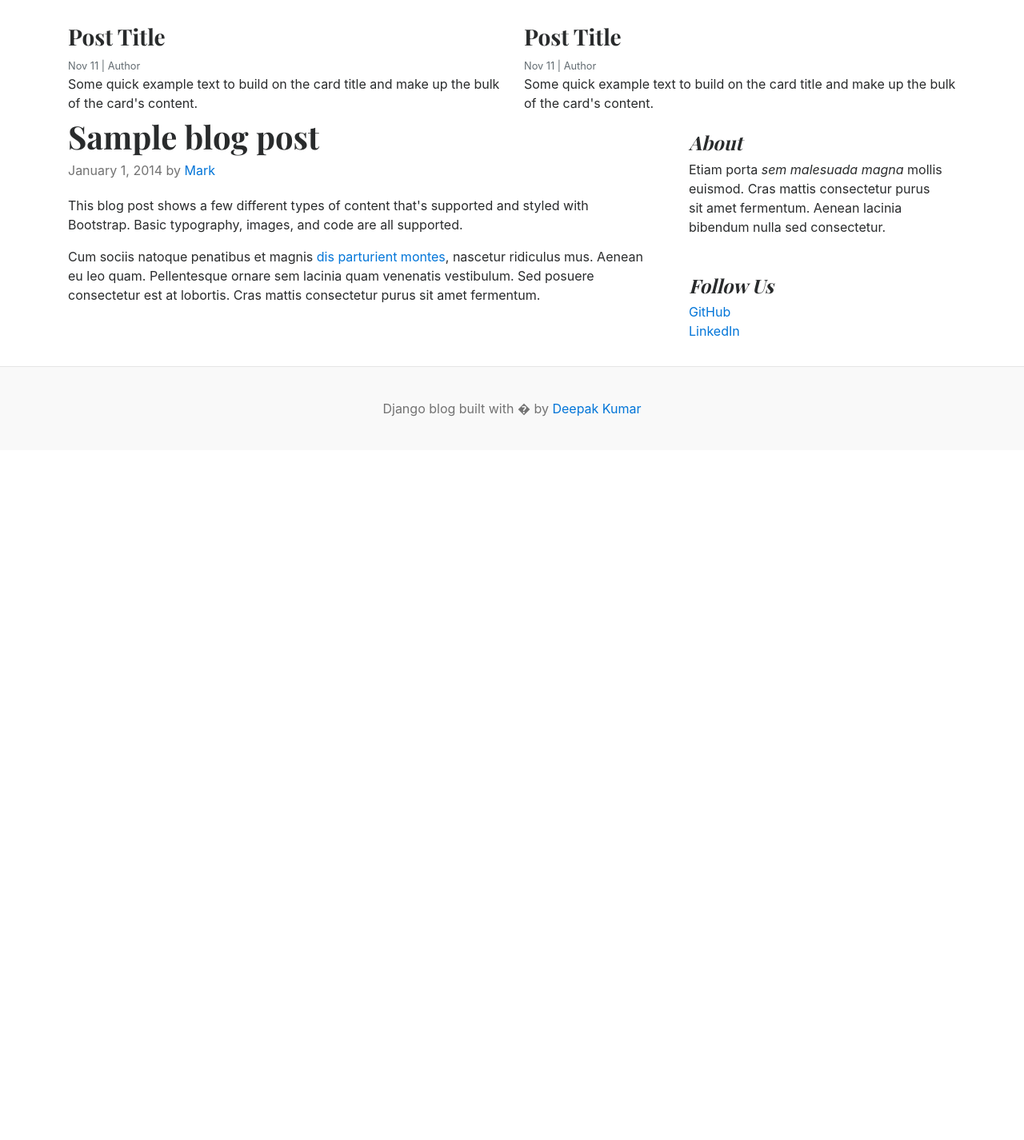
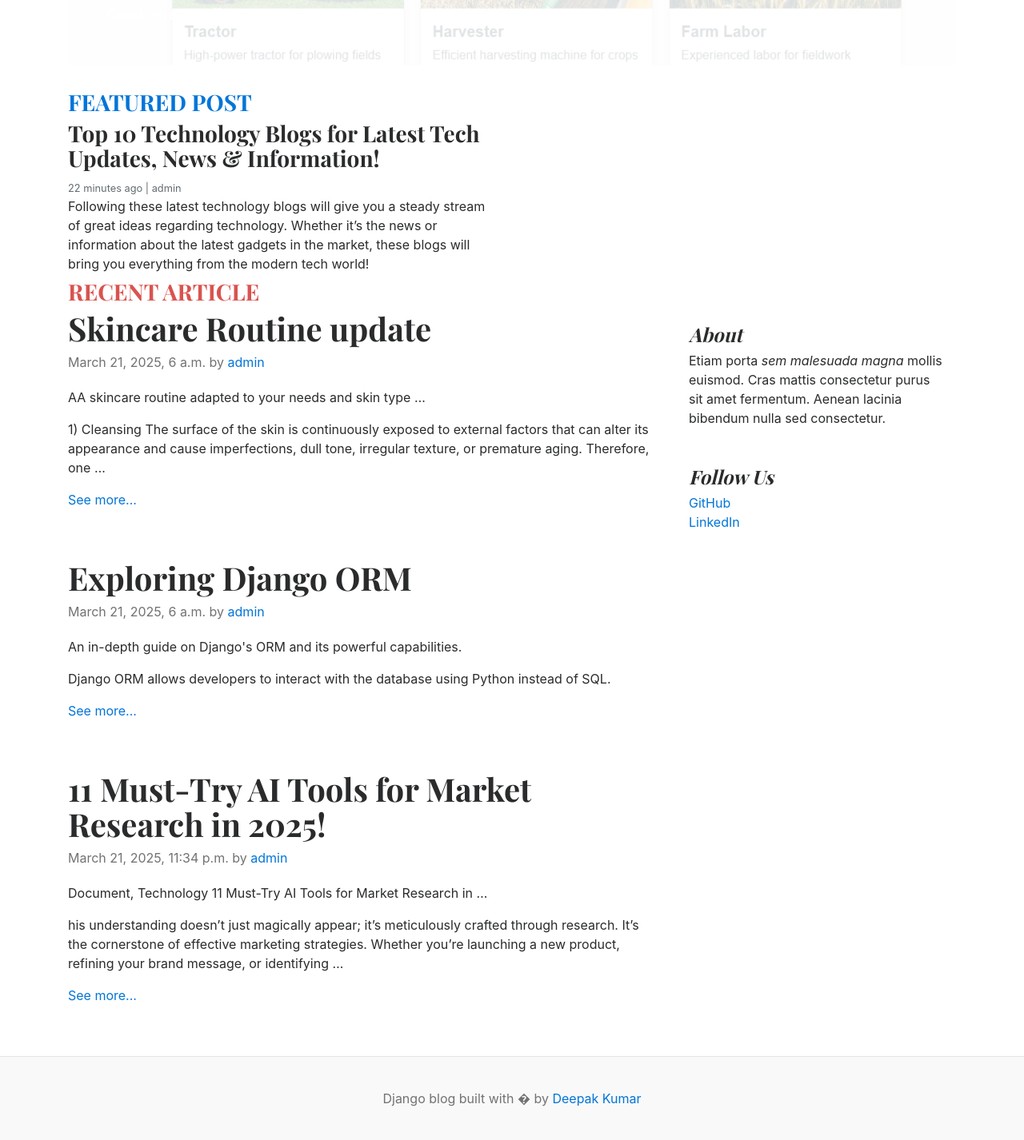
Before and after one commit to mehadi214100/Blog-Project, a Django app: page / in a window 1280 px wide. Shown: the part 472-1898 px from the top of the page at 80% size. Before the commit the page ends 993 px from the top, so only its background shows below. Run offline with Django 5.2, Linux system fonts and the light colour scheme; data comes from the database, SQL or seed files in the repository; both versions use the stored data as it was after the commit.

Commit message:
home page data showing

```diff
--- a/Blog_Project/settings.py
+++ b/Blog_Project/settings.py
@@ -95,7 +95,7 @@ AUTH_PASSWORD_VALIDATORS = [
 
 LANGUAGE_CODE = 'en-us'
 
-TIME_ZONE = 'UTC'
+TIME_ZONE = 'Asia/Dhaka'
 
 USE_I18N = True
 
--- a/blog/admin.py
+++ b/blog/admin.py
@@ -11,6 +11,8 @@ class blogAdmin(admin.ModelAdmin):
     prepopulated_fields ={
         'slug':('title',)
     }
+    search_fields = ('id','title','category__category_name','status')
+    list_editable = ('title','is_featured')
 
 
 admin.site.register(models.Category,CategoryAdmin)
--- a/blog/models.py
+++ b/blog/models.py
@@ -26,5 +26,5 @@ class Blog(models.Model):
     blog_body = models.TextField()
     status = models.CharField(max_length=100,choices=STATUS_CHOICE,default='draft')
     is_featured = models.BooleanField(default=False)
-    created_at = models.DateField(auto_now_add=True)
-    updated_at = models.DateField(auto_now=True)
+    created_at = models.DateTimeField(auto_now_add=True)
+    updated_at = models.DateTimeField(auto_now=True)
--- a/blog/templates/index.html
+++ b/blog/templates/index.html
@@ -2,13 +2,19 @@
 <!DOCTYPE html>
 <html lang="en">
   <head>
-    <meta charset="UTF-8">
-    <meta http-equiv="X-UA-Compatible" content="IE=edge">
-    <meta name="viewport" content="width=device-width, initial-scale=1.0">
+    <meta charset="UTF-8" />
+    <meta http-equiv="X-UA-Compatible" content="IE=edge" />
+    <meta name="viewport" content="width=device-width, initial-scale=1.0" />
     <title>Django Blogs</title>
-    <link href="https://getbootstrap.com/docs/4.0/dist/css/bootstrap.min.css" rel="stylesheet">
-    <link href="https://fonts.googleapis.com/css?family=Playfair+Display:700,900" rel="stylesheet">
-    <link href="{% static 'css/blog.css'%}" rel="stylesheet">
+    <link
+      href="https://getbootstrap.com/docs/4.0/dist/css/bootstrap.min.css"
+      rel="stylesheet"
+    />
+    <link
+      href="https://fonts.googleapis.com/css?family=Playfair+Display:700,900"
+      rel="stylesheet"
+    />
+    <link href="{% static 'css/blog.css'%}" rel="stylesheet" />
   </head>
   <body>
     <div class="container">
@@ -26,75 +32,92 @@
 
       <div class="nav-scroller py-1 mb-2">
         <nav class="nav d-flex justify-content-between">
-          <a class="p-2 text-muted" href="#">World</a>
-          <a class="p-2 text-muted" href="#">U.S.</a>
-          <a class="p-2 text-muted" href="#">Technology</a>
-          <a class="p-2 text-muted" href="#">Design</a>
-          <a class="p-2 text-muted" href="#">Culture</a>
-          <a class="p-2 text-muted" href="#">Business</a>
-          <a class="p-2 text-muted" href="#">Politics</a>
-          <a class="p-2 text-muted" href="#">Opinion</a>
-          <a class="p-2 text-muted" href="#">Science</a>
-          <a class="p-2 text-muted" href="#">Health</a>
-          <a class="p-2 text-muted" href="#">Style</a>
-          <a class="p-2 text-muted" href="#">Travel</a>
+          {% for cat in category%}
+          <a class="p-2 text-muted" href="#">{{ cat.category_name }}</a>
+          {% endfor%}
         </nav>
       </div>
 
-
-
-<div class="jumbotron p-3 p-md-5 text-white rounded bg-dark" style="background-image: url(/static/images/cricket2.jpg);background-blend-mode: overlay;background-size:cover;">
+      {% for post in featured_post %}
+      {% if forloop.first%}
+      <div
+        class="jumbotron p-3 p-md-5 text-white rounded bg-dark"
+        style="
+          background-image: url({{post.blog_image.url}});
+          background-blend-mode: overlay;
+          background-size: cover;
+        "
+      >
         <div class="col-md-8 px-0">
-      <h1 class="display-4 font-italic">Title of a longer featured blog post</h1>
-      <p class="lead my-3">Multiple lines of text that form the lede, informing new readers quickly and efficiently about what's most interesting in this post's contents.</p>
-      <p class="lead mb-0"><a href="#" class="text-white font-weight-bold">Continue reading...</a></p>
+          <h1 class="display-4 font-italic">
+            {{post.title}}
+          </h1>
+          <p class="lead my-3">
+            {{post.short_desc}}
+          </p>
+          <p class="lead mb-0">
+            <a href="#" class="text-white font-weight-bold"
+              >Continue reading...</a
+            >
+          </p>
         </div>
       </div>
+      {% endif %}
+      {% endfor %}
 
+      <h3 class="text-uppercase text-primary">Featured Post</h3>
       <div class="row mb-2">
+        {% for post in featured_post%}
+        {% if not forloop.first %}
         <div class="col-md-6">
-      <div class="card border-0" >
+          <div class="card border-0">
             <div class="card-body">
-          <h3>Post Title</h3>
-          <small class="mb-1 text-muted">Nov 11 | Author</small>
-          <p class="card-text">Some quick example text to build on the card title and make up the bulk of the card's content.</p>
+              <h3>{{post.title}}</h3>
+              <small class="mb-1 text-muted">{{post.created_at | timesince}} ago | {{post.author}}</small>
+              <p class="card-text">
+                {{post.short_desc}}
+              </p>
             </div>
           </div>
         </div>
-    <div class="col-md-6">
-      <div class="card border-0" >
-        <div class="card-body">
-          <h3>Post Title</h3>
-          <small class="mb-1 text-muted">Nov 11 | Author</small>
-          <p class="card-text">Some quick example text to build on the card title and make up the bulk of the card's content.</p>
-        </div>
-      </div>
-    </div>
+        {% endif %}
+        {% endfor %}
       </div>
 
+
+      <h3 class="text-uppercase text-danger">Recent Article</h3>
       <main role="main" class="container p-0">
         <div class="row">
           <div class="col-md-8 blog-main">
+            {% for post in allpost%}
+            <div class="blog-post">
+              <h2 class="blog-post-title">{{post.title}}</h2>
+              <p class="blog-post-meta">
+                {{post.created_at}} by <a href="#">{{post.author}}</a>
+              </p>
 
-        <div class="blog-post">
-          <h2 class="blog-post-title">Sample blog post</h2>
-          <p class="blog-post-meta">January 1, 2014 by <a href="#">Mark</a></p>
+              <p>
+                {{post.short_desc | truncatewords:10 }}
+              </p>
 
-          <p>This blog post shows a few different types of content that's supported and styled with Bootstrap. Basic typography, images, and code are all supported.</p>
-
-          <p>Cum sociis natoque penatibus et magnis <a href="#">dis parturient montes</a>, nascetur ridiculus mus. Aenean eu leo quam. Pellentesque ornare sem lacinia quam venenatis vestibulum. Sed posuere consectetur est at lobortis. Cras mattis consectetur purus sit amet fermentum.</p>
-
-
+              <p>
+                {{post.blog_body | truncatewords:30 }}
+              </p>
+              <a href="">See more...</a>
             </div>
+            {% endfor %}
             <!-- /.blog-post -->
-
           </div>
           <!-- /.blog-main -->
 
           <aside class="col-md-4 blog-sidebar">
             <div class="p-3 mb-3 bg-light rounded">
               <h4 class="font-italic">About</h4>
-          <p class="mb-0">Etiam porta <em>sem malesuada magna</em> mollis euismod. Cras mattis consectetur purus sit amet fermentum. Aenean lacinia bibendum nulla sed consectetur.</p>
+              <p class="mb-0">
+                Etiam porta <em>sem malesuada magna</em> mollis euismod. Cras
+                mattis consectetur purus sit amet fermentum. Aenean lacinia
+                bibendum nulla sed consectetur.
+              </p>
             </div>
 
             <div class="p-3">
@@ -104,12 +127,12 @@
                 <li><a href="#">LinkedIn</a></li>
               </ol>
             </div>
-      </aside><!-- /.blog-sidebar -->
-
-    </div><!-- /.row -->
-
-  </main><!-- /.container -->
-
+          </aside>
+          <!-- /.blog-sidebar -->
+        </div>
+        <!-- /.row -->
+      </main>
+      <!-- /.container -->
     </div>
     <footer class="blog-footer">
       <p>Django blog built with � by <a href="#">Deepak Kumar</a></p>
--- a/blog/views.py
+++ b/blog/views.py
@@ -1,6 +1,14 @@
 from django.shortcuts import render
-
+from . import models
 # Create your views here.
 
 def home(request):
-    return render(request,'index.html')
+    category = models.Category.objects.all()
+    featured_post = models.Blog.objects.filter(is_featured=True, status ='publish').all()
+    allpost = models.Blog.objects.filter(is_featured=False,status='publish').all()
+    contex = {
+        'category':category,
+        'featured_post':featured_post,
+        'allpost':allpost
+    }
+    return render(request,'index.html',contex)
```
Also changed, not shown: blog/migrations/0004_alter_blog_created_at_alter_blog_updated_at.py (added), db.sqlite3, media/uploads/25/03/21/Screenshot_2024-12-21_131558.png (added), media/uploads/25/03/21/Screenshot_2025-01-08_173631.png (added), media/uploads/25/03/21/Screenshot_2025-01-12_203518.png (added), media/uploads/25/03/21/Screenshot_2025-01-12_205058.png (added), media/uploads/25/03/21/Screenshot_2025-01-20_180826.png (added), media/uploads/25/03/21/Screenshot_2025-02-10_202320.png (added), media/uploads/25/03/21/Screenshot_2025-03-03_143822.png (added). Lines whose indentation alone changed are shown as unchanged.
